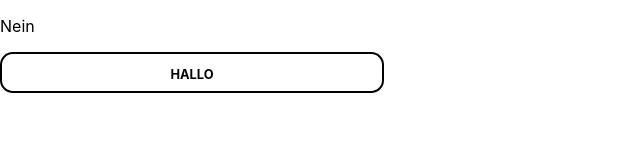
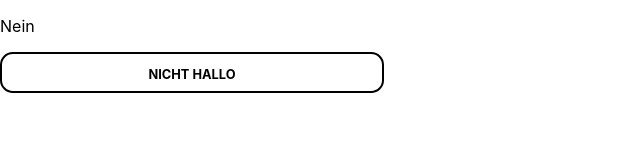
Before and after one commit to roabram/tradehammer, a React (Vite) app: page / in a window 1280 px wide. Shown: the top 160 px of the page, without its empty margins (0-640 px from the left). Built offline with nearby package versions, Linux system fonts and the light colour scheme.

Commit message:
Add and tested jest

```diff
--- a/src/app/App.tsx
+++ b/src/app/App.tsx
@@ -11,7 +11,7 @@ function App(): JSX.Element {
         </Route>
         <Route exact path="/">
           <p>Nein</p>
-          <Button onClick={() => alert('hi')}>Hallo</Button>
+          <Button onClick={() => alert('hi')}>Nicht Hallo</Button>
         </Route>
       </Switch>
     </BrowserRouter>
```
Also changed, not shown: 1 other file (tests, documents, lock files or other folders).
